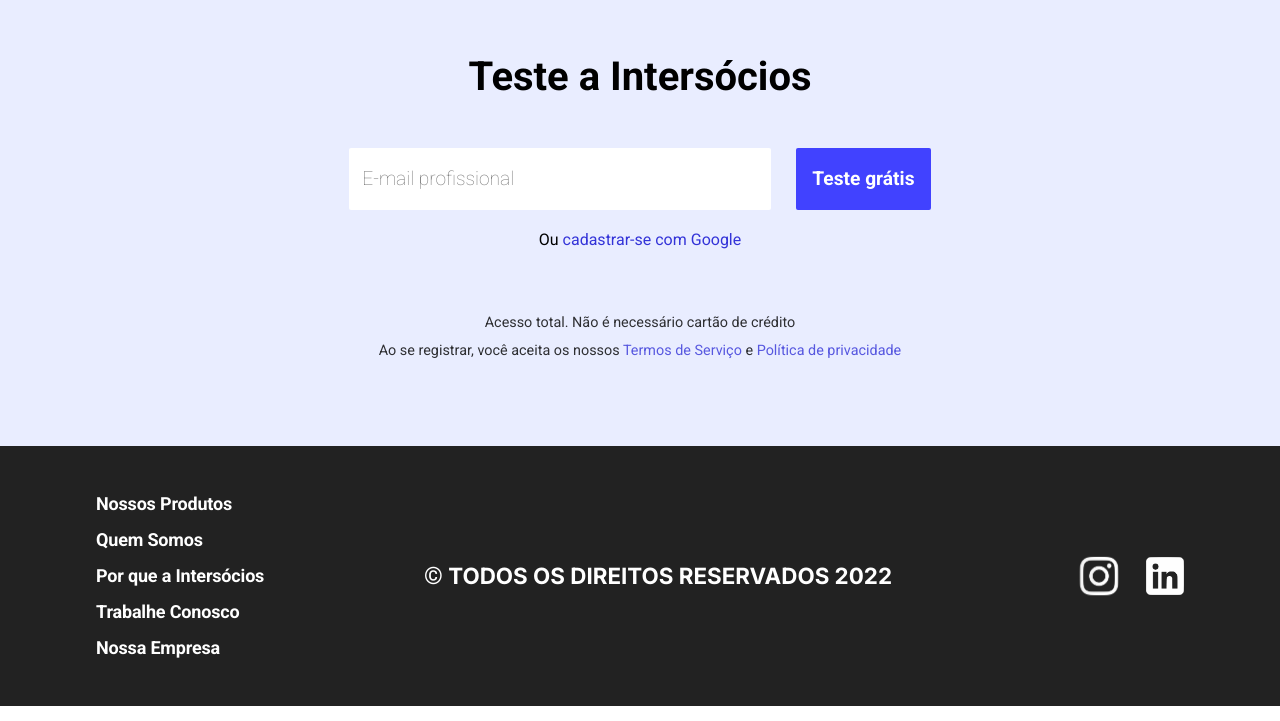
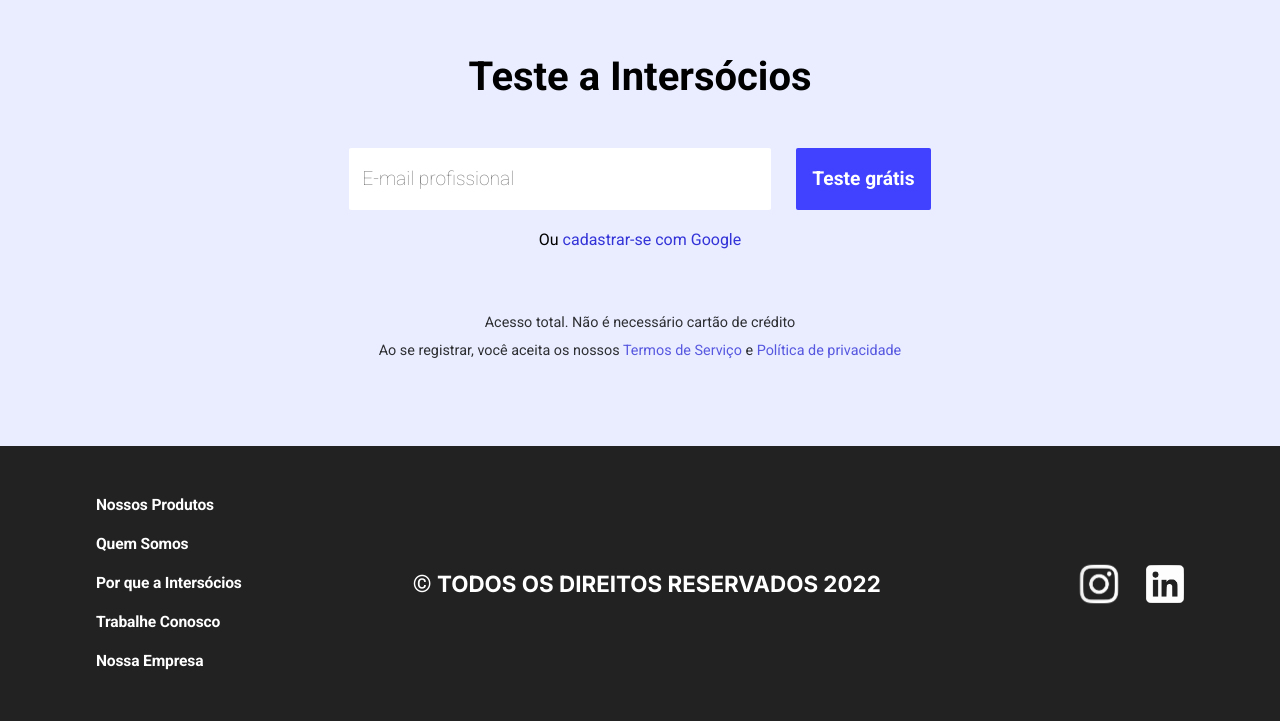
Before and after one commit to brendonuehara/SegundoProjeto, a plain HTML site: page index.html in a window 1280 px wide. Shown: the part 2754-3475 px from the top of the page. Drawn offline with nearby package versions, Linux system fonts and the light colour scheme.

Commit message:
feat: att 20:26

```diff
--- a/assets/css/style.css
+++ b/assets/css/style.css
@@ -416,7 +416,6 @@
 }
 
 
-
 /*  */
 
 /* area footer*/
@@ -470,10 +469,10 @@
 
 .footer-links ul li a {
   color: white;
-  font-size: 1.125rem;
+  font-size: .975rem;
   font-weight: 700;
   letter-spacing: -0.01em;
-  line-height: 2;
+  line-height: 2.5;
 }
 
 .footer-links ul li a:hover {
--- a/index.html
+++ b/index.html
@@ -5,7 +5,7 @@
     <meta http-equiv="X-UA-Compatible" content="IE=edge" />
     <meta name="viewport" content="width=device-width, initial-scale=1.0" />
     <title>Projeto Intersócio</title>
-    <link rel="shortcut icon" href="./assets/img/computer.svg" type="image/x-icon" />
+    <link rel="shortcut icon" href="./assets/img/computer.png"/>
     <link rel="stylesheet" href="../assets/css/style.css" />
     <link
       rel="stylesheet"
```
Also changed, not shown: assets/img/computer.png (added), 1 other file.
